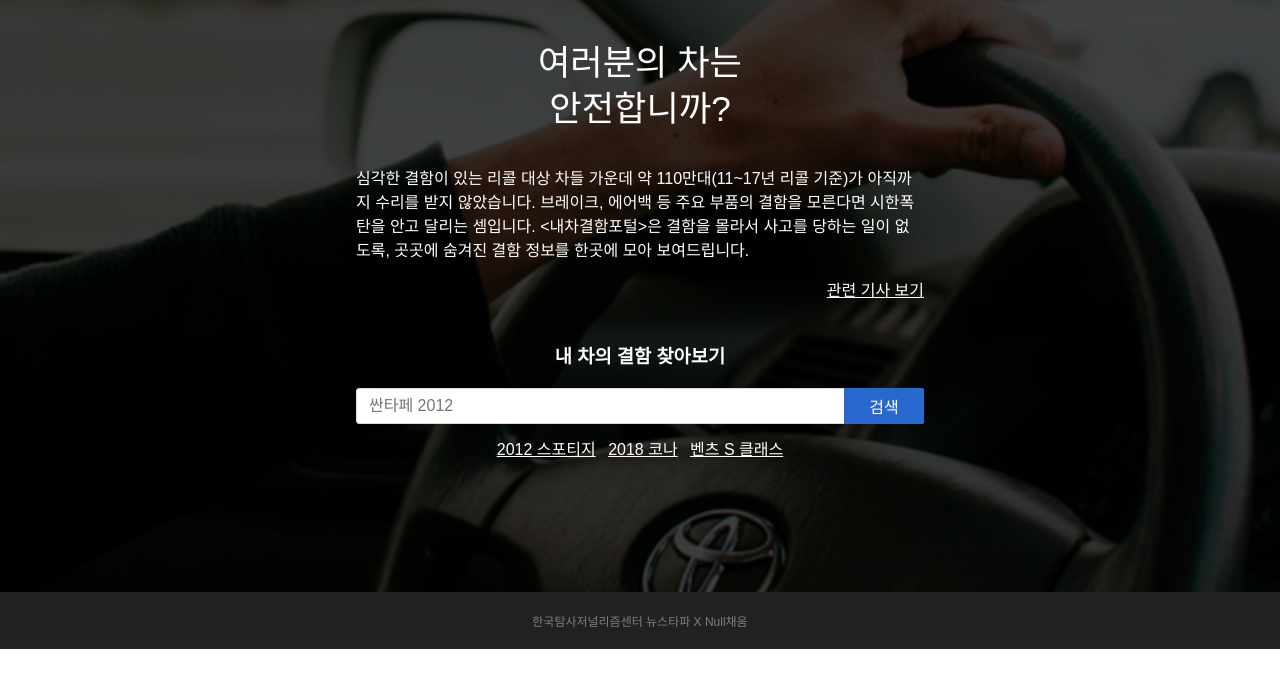
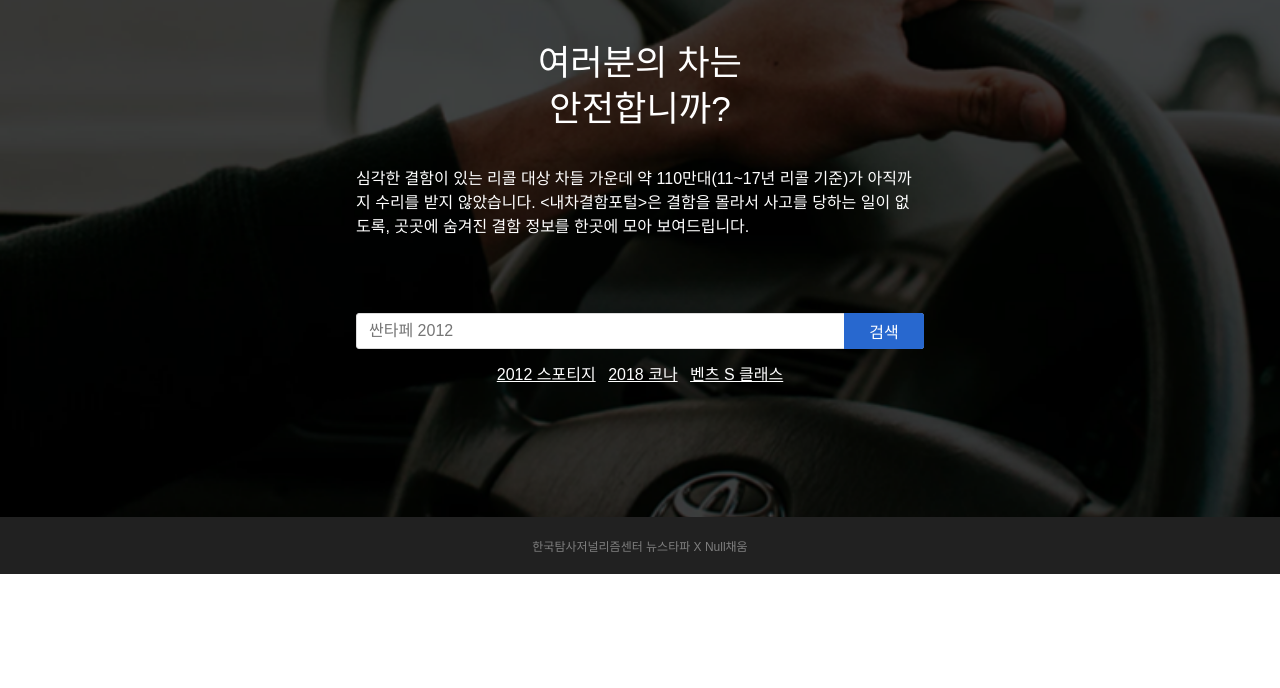
Before and after one commit to NullFull/safercar, a Django app: page / in a window 1280 px wide. Shown: the part 60-748 px from the top of the page. Run offline with Django 3.2, Linux system fonts and the light colour scheme.

Commit message:
리드 문구 변경

```diff
--- a/desucar/templates/index.html
+++ b/desucar/templates/index.html
@@ -7,17 +7,11 @@
     <div class="lead">
         <div class="container">
             <h2>여러분의 차는<br/> 안전합니까?</h2>
-            <p>심각한 결함이 있는 리콜 대상 차들 가운데 약 110만대(11~17년 리콜 기준)가 아직까지 수리를 받지 않았습니다. 브레이크, 에어백 등 주요 부품의 결함을 모른다면 시한폭탄을 안고 달리는 셈입니다. &lt;내차결함포털&gt;은 결함을 몰라서 사고를 당하는 일이 없도록, 곳곳에 숨겨진 결함 정보를 한곳에 모아 보여드립니다.</p>
-            <div class="links">
-                <ul>
-                    <li><a href="https://newstapa.org/43624">관련 기사 보기</a></li>
-                </ul>
-            </div>
+            <p>심각한 결함이 있는 리콜 대상 차들 가운데 약 110만대(11~17년 리콜 기준)가 아직까지 수리를 받지 않았습니다. &lt;내차결함포털&gt;은 결함을 몰라서 사고를 당하는 일이 없도록, 곳곳에 숨겨진 결함 정보를 한곳에 모아 보여드립니다.</p>
         </div>
     </div>
     <div class="cta">
         <div class="container">
-            <h3>내 차의 결함 찾아보기</h3>
             {% include "components/searchbar.html" %}
         </div>
     </div>
```
